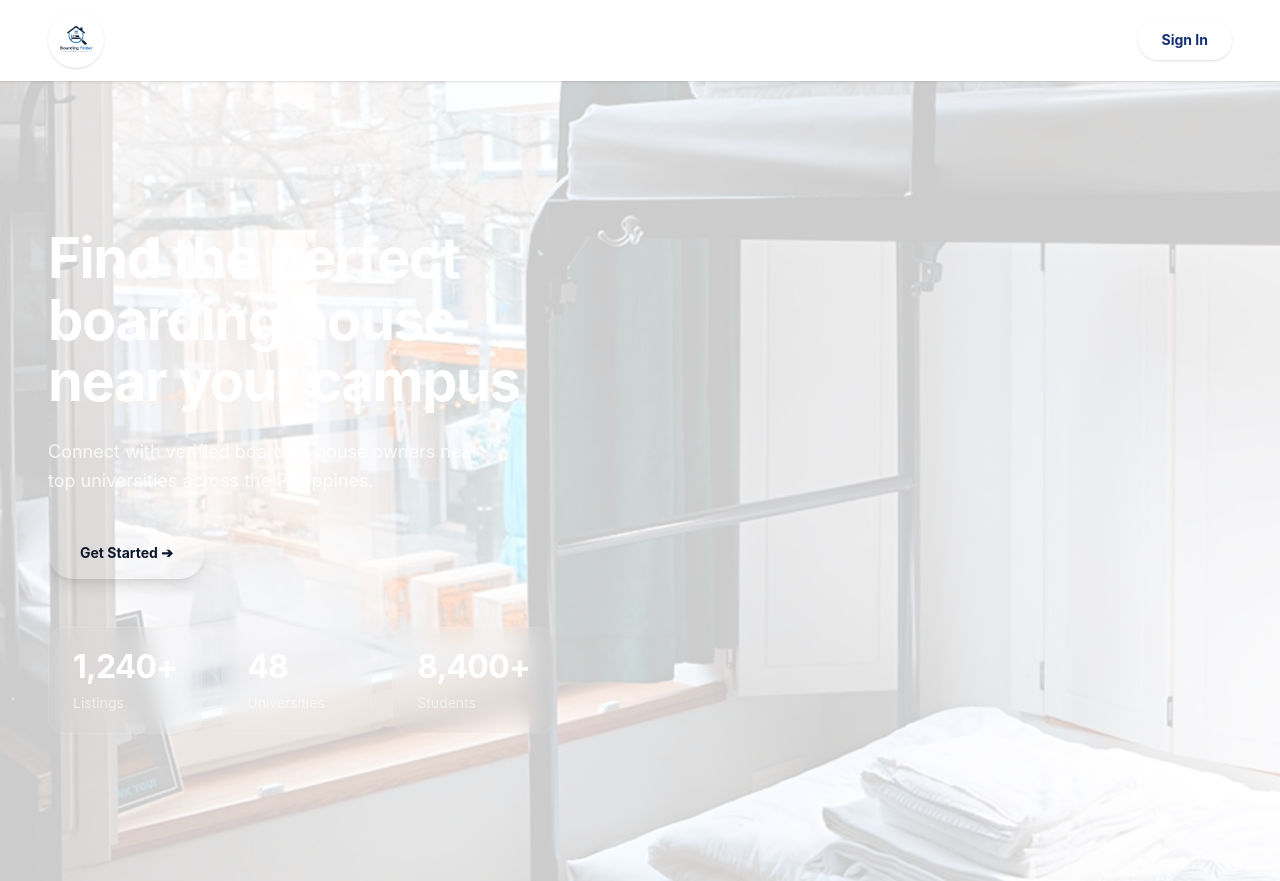
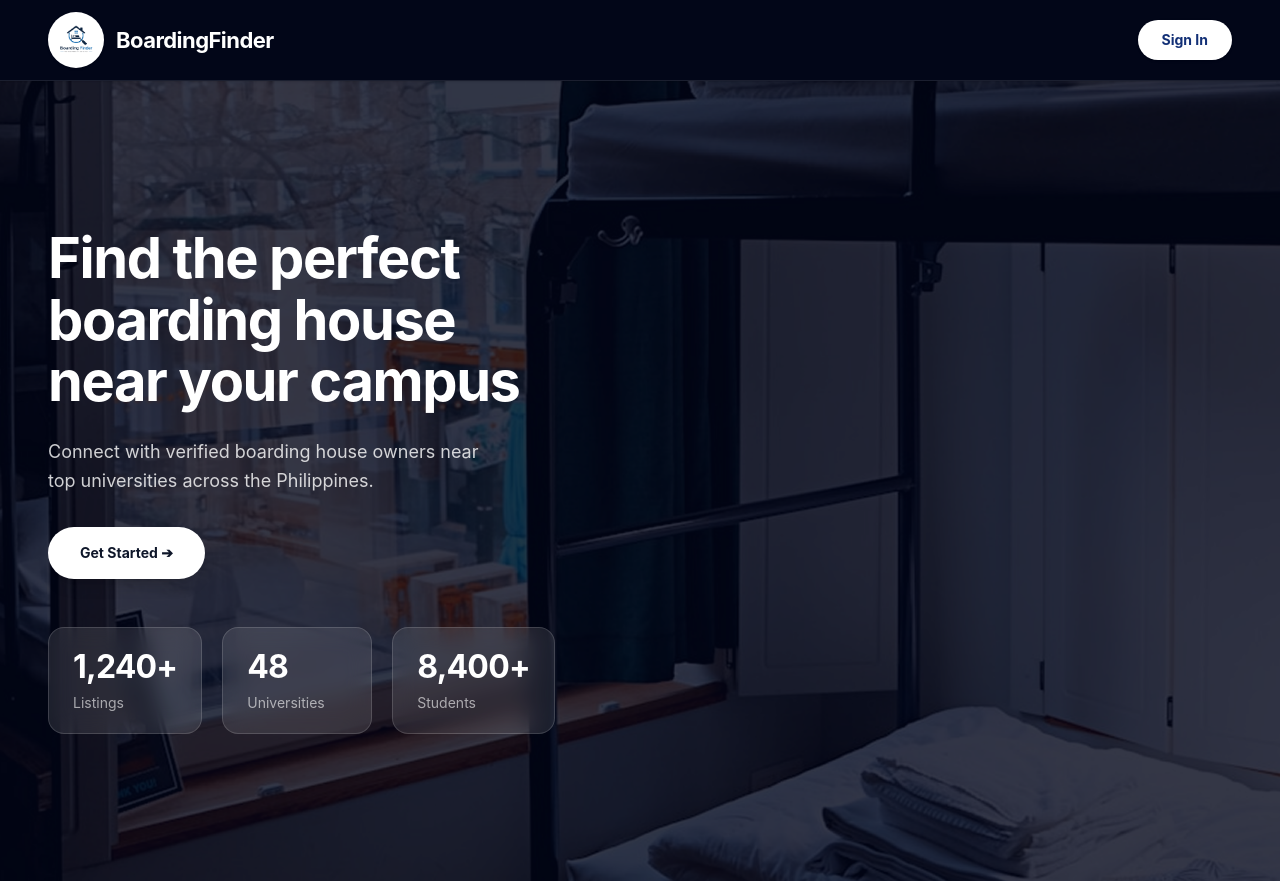
Before and after one commit to fazilmuhammad20020719-ai/boarding_finder-Front-end, a React app: page / in a window 1280 px wide. Built offline with nearby package versions, Linux system fonts and the light colour scheme; the HTML template or start-up script is replaced by a standard one.

Commit message:
Update frontend pages and layout styles

```diff
--- a/src/index.css
+++ b/src/index.css
@@ -1,15 +1,9 @@
 @import "tailwindcss";
 
 @layer base {
-  /* Enforce light blue background for all main page containers, excluding the landing page */
-  .min-h-screen:not(.landing-page):not(.landing-page *) {
+  /* Enforce light blue background for all main page containers, excluding the landing page elements */
+  .min-h-screen:not(.landing-page):not(.landing-hero) {
     background-color: #e0edff !important;
-  }
-
-  /* Override: landing page and its children keep original background */
-  .landing-page,
-  .landing-page * {
-    background-color: revert !important;
   }
 }
 
--- a/src/pages/Landing.jsx
+++ b/src/pages/Landing.jsx
@@ -22,7 +22,7 @@ const LandingPage = () => {
 
       {/* ===== HERO SECTION ===== */}
       <main
-        className="min-h-screen w-full flex items-center relative bg-cover bg-center bg-no-repeat"
+        className="landing-hero min-h-screen w-full flex items-center relative bg-cover bg-center bg-no-repeat"
         style={{ backgroundImage: `url(${bgImage})` }}
       >
         {/* Content Container */}
```
